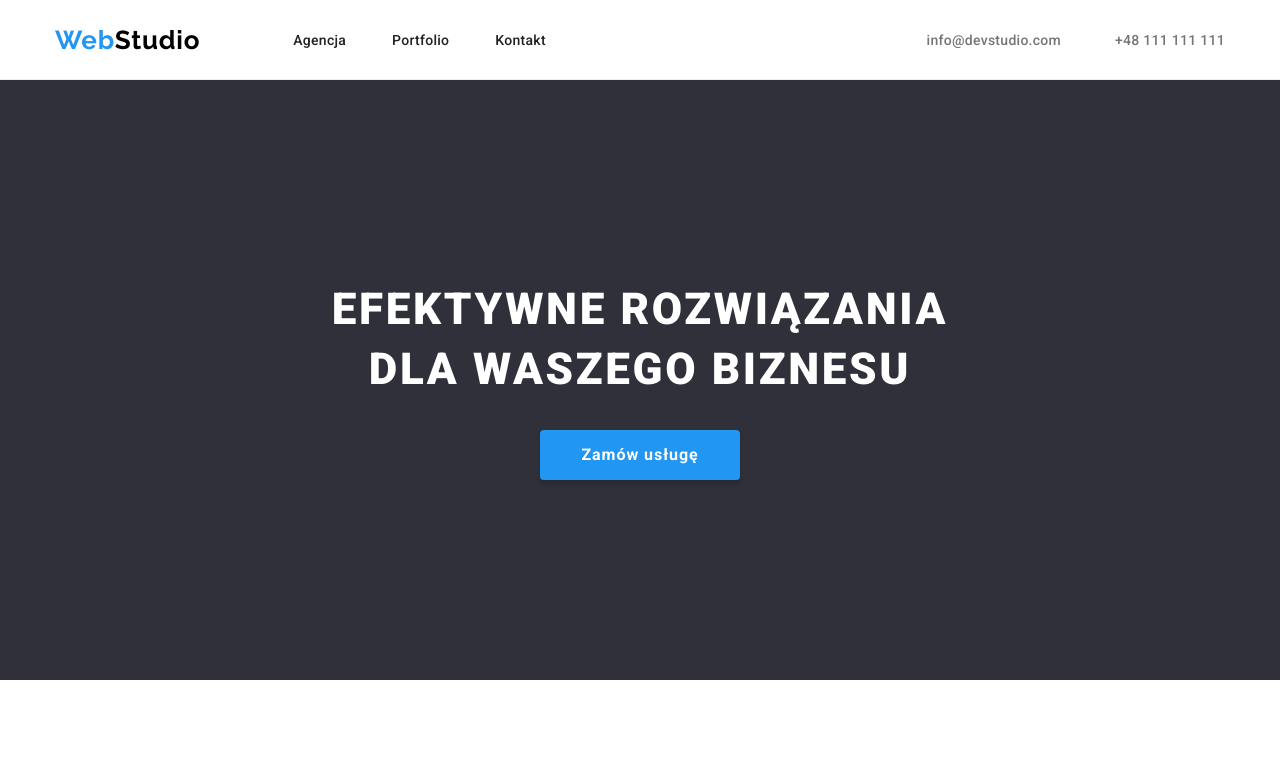
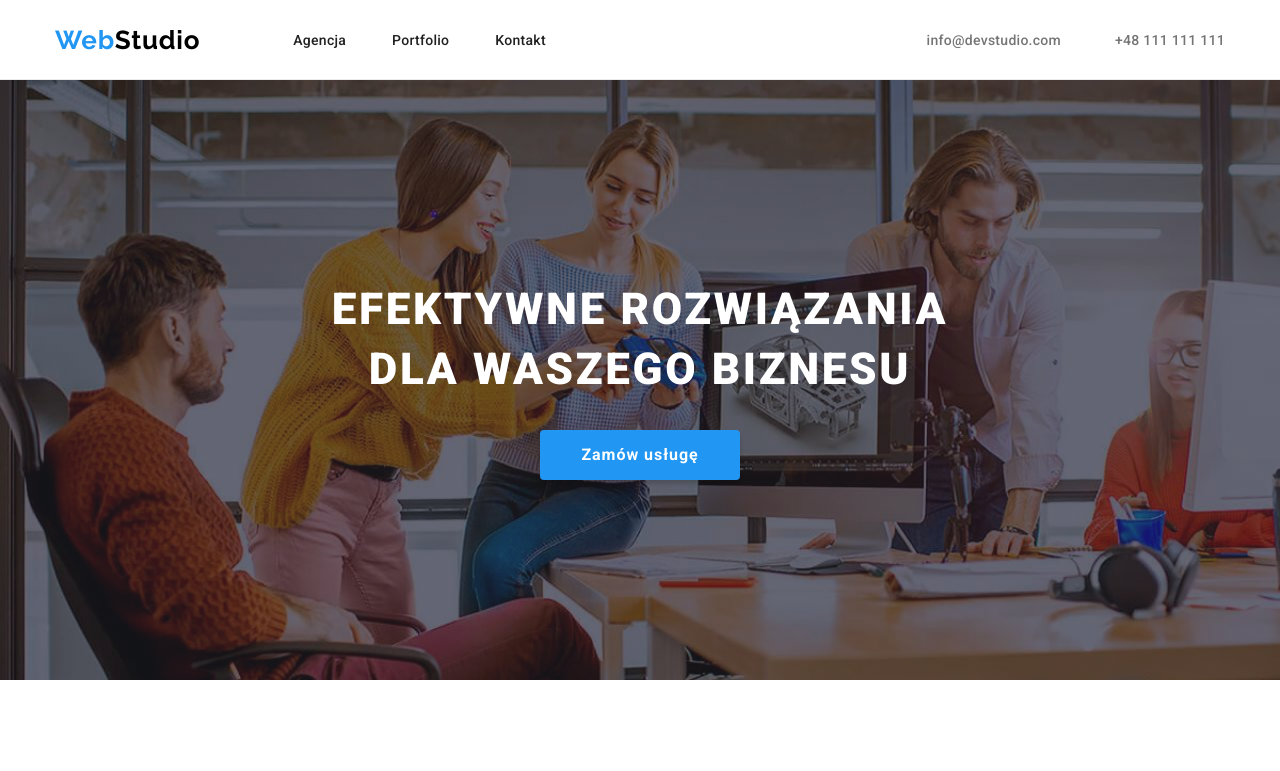
Before and after one commit to KarolTrombala/goit-markup-hw-04, a plain HTML site: page index.html in a window 1280 px wide. Shown: the top 771 px of the page. Drawn offline with nearby package versions, Linux system fonts and the light colour scheme; the site is published under a folder, as on GitHub Pages, so addresses that start at the root find nothing.

Commit message:
added icon.svg
before optimization

```diff
--- a/css/styles.css
+++ b/css/styles.css
@@ -119,7 +119,7 @@ body {
 
   max-width: 1600px;
   background-image:linear-gradient( to bottom, var(--hero-gradient),
-   var(--hero-gradient)), url('/images/hero_underlay.jpg');
+   var(--hero-gradient)), url('../images/hero_underlay.jpg');
 }
 
 .hero-items {
```
Also changed, not shown: images/icons.svg.
